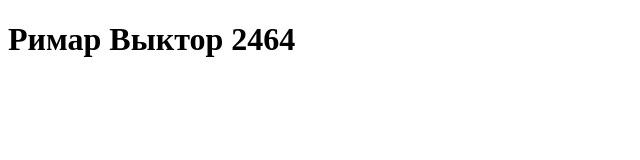
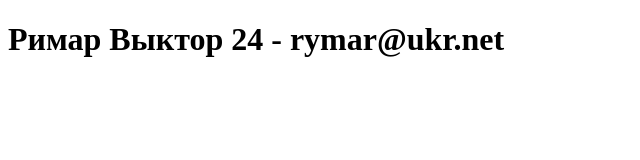
Before and after one commit to rymar30/rymar30.github.io, a plain HTML site: page index.html in a window 1280 px wide. Shown: the whole page, without its empty margins (0-640 px from the left). Drawn offline with Linux system fonts and the light colour scheme.

Commit message:
rymar2464 - 2

```diff
--- a/index.html
+++ b/index.html
@@ -8,7 +8,7 @@
 </head>
 <body>
     <h1>
-        Римар Выктор 2464
+        Римар Выктор 24 - rymar@ukr.net
     </h1>
 </body>
 </html>
```
